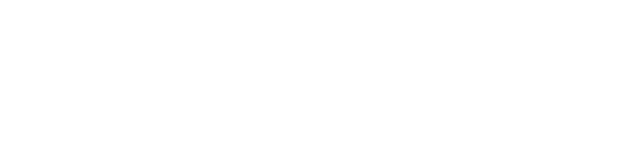
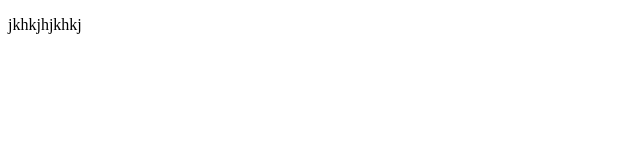
Before and after one commit to castielfree/dz-demo, a plain HTML site: page index.html in a window 1280 px wide. Shown: the whole page, without its empty margins (0-640 px from the left). Drawn offline with Linux system fonts and the light colour scheme.

Commit message:
добавил

```diff
--- a/index.html
+++ b/index.html
@@ -6,6 +6,6 @@
     <title>Document</title>
 </head>
 <body>
-
+    <p>jkhkjhjkhkj</p>
 </body>
 </html>
```
